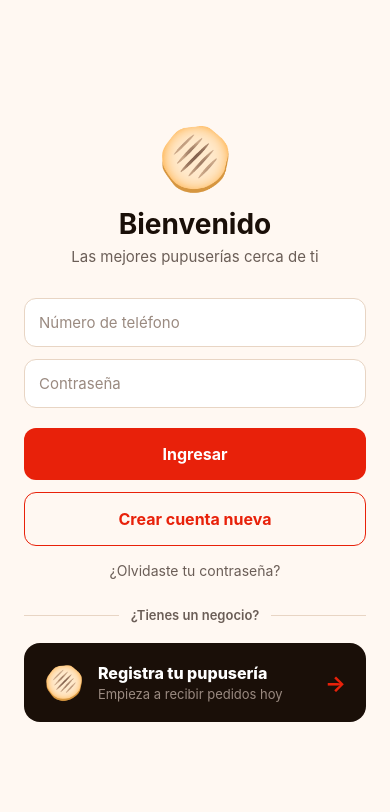
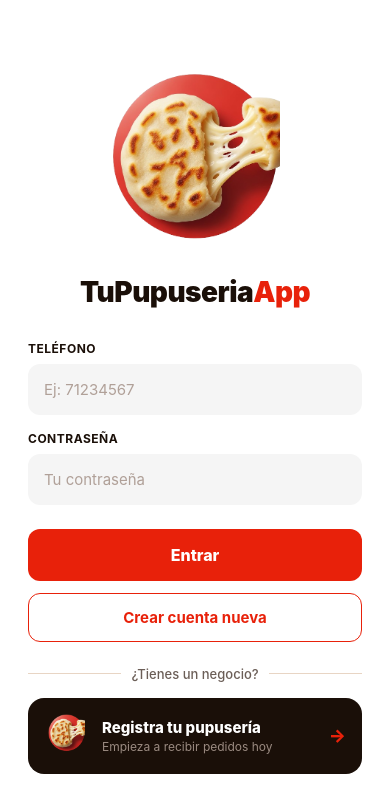
Before and after one commit to cjwarx12/tupupuseriaapp, a React Native app: screen /Login in a window 390 px wide. Shown: the top 812 px of the page. Built offline with nearby package versions, Linux system fonts and the light colour scheme; no server answers.

Commit message:
Fase 3 - Logo oficial agregado en SplashScreen y LoginScreen

```diff
--- a/AppNavigator.js
+++ b/AppNavigator.js
@@ -41,7 +41,6 @@ export default function AppNavigator() {
             if (user) {
                 setVerificando(true);
                 try {
-                    // Paso 1 — verificar si es dueño
                     const qPupuseria = query(
                         collection(db, 'pupuserias'),
                         where('dueno_uid', '==', user.uid)
@@ -55,7 +54,6 @@ export default function AppNavigator() {
                         setNombrePupuseria(datosPupuseria.nombre);
                         setPupuseriaId(idPupuseria);
 
-                        // Paso 2 — verificar suscripción directo al servidor (sin caché)
                         const qSuscripcion = query(
                             collection(db, 'suscripciones'),
                             where('dueno_uid', '==', user.uid)
@@ -95,7 +93,7 @@ export default function AppNavigator() {
 
     if (mostrarSplash || usuario === undefined || verificando) {
         return (
-            <View style={{ flex:1, justifyContent:'center', alignItems:'center', backgroundColor:'#E8210A' }}>
+            <View style={{ flex: 1, justifyContent: 'center', alignItems: 'center', backgroundColor: '#FFFFFF' }}>
                 <SplashScreen />
             </View>
         );
--- a/screens/LoginScreen.js
+++ b/screens/LoginScreen.js
@@ -1,5 +1,9 @@
-import { View, Text, TextInput, TouchableOpacity, StyleSheet, Alert } from 'react-native';
 import { useState } from 'react';
+import {
+    View, Text, TextInput, TouchableOpacity,
+    StyleSheet, Alert, ActivityIndicator,
+    KeyboardAvoidingView, Platform, ScrollView, Image
+} from 'react-native';
 import { signInWithEmailAndPassword } from 'firebase/auth';
 import { auth, telefonoACorreo } from '../firebaseConfig';
 
@@ -8,109 +12,255 @@ export default function LoginScreen({ navigation }) {
     const [contrasena, setContrasena] = useState('');
     const [cargando, setCargando] = useState(false);
 
-    const ingresar = async () => {
-        if (!telefono || !contrasena) {
-            Alert.alert('Error', 'Por favor completa todos los campos');
+    const iniciarSesion = async () => {
+        if (!telefono.trim() || telefono.length < 8) {
+            Alert.alert('Error', 'Ingresa tu número de teléfono de 8 dígitos.');
+            return;
+        }
+        if (!contrasena || contrasena.length < 6) {
+            Alert.alert('Error', 'Ingresa tu contraseña.');
             return;
         }
         setCargando(true);
         try {
-            const correo = telefonoACorreo(telefono);
+            const correo = telefonoACorreo(telefono.trim());
             await signInWithEmailAndPassword(auth, correo, contrasena);
         } catch (error) {
-            Alert.alert('Error', 'Número o contraseña incorrectos');
+            if (error.code === 'auth/user-not-found' || error.code === 'auth/wrong-password' || error.code === 'auth/invalid-credential') {
+                Alert.alert('Error', 'Teléfono o contraseña incorrectos.');
+            } else {
+                Alert.alert('Error', 'No se pudo iniciar sesión. Intenta de nuevo.');
+            }
         }
         setCargando(false);
     };
 
     return (
-        <View style={styles.container}>
+        <KeyboardAvoidingView
+            style={{ flex: 1 }}
+            behavior={Platform.OS === 'ios' ? 'padding' : 'height'}
+        >
+            <ScrollView
+                contentContainerStyle={styles.container}
+                keyboardShouldPersistTaps="handled"
+            >
+                {/* Logo + nombre */}
+                <View style={styles.logoContainer}>
+                    <Image
+                        source={require('../assets/logo-tupupuseria-final-perfecto.png')}
+                        style={styles.logo}
+                        resizeMode="contain"
+                    />
+                    <Text style={styles.nombre}>
+                        <Text style={styles.nombreNegro}>TuPupuseria</Text>
+                        <Text style={styles.nombreRojo}>App</Text>
+                    </Text>
+                </View>
 
-            {/* SECCIÓN CLIENTES */}
-            <View style={styles.header}>
-                <Text style={styles.emoji}>🫓</Text>
-                <Text style={styles.titulo}>Bienvenido</Text>
-                <Text style={styles.subtitulo}>Las mejores pupuserías cerca de ti</Text>
-            </View>
+                {/* Campos */}
+                <View style={styles.grupo}>
+                    <Text style={styles.label}>Teléfono</Text>
+                    <TextInput
+                        style={styles.input}
+                        placeholder="Ej: 71234567"
+                        placeholderTextColor="#B0A098"
+                        value={telefono}
+                        onChangeText={setTelefono}
+                        keyboardType="phone-pad"
+                        maxLength={8}
+                    />
+                </View>
 
-            <View style={styles.formulario}>
-                <TextInput style={styles.input} placeholder='Número de teléfono'
-                    placeholderTextColor='#9A8A80' keyboardType='phone-pad' maxLength={8}
-                    value={telefono} onChangeText={setTelefono} />
-                <TextInput style={styles.input} placeholder='Contraseña'
-                    placeholderTextColor='#9A8A80' secureTextEntry
-                    value={contrasena} onChangeText={setContrasena} />
-            </View>
+                <View style={styles.grupo}>
+                    <Text style={styles.label}>Contraseña</Text>
+                    <TextInput
+                        style={styles.input}
+                        placeholder="Tu contraseña"
+                        placeholderTextColor="#B0A098"
+                        value={contrasena}
+                        onChangeText={setContrasena}
+                        secureTextEntry
+                    />
+                </View>
 
-            <TouchableOpacity style={styles.botonPrincipal} onPress={ingresar} disabled={cargando}>
-                <Text style={styles.botonPrincipalTexto}>
-                    {cargando ? 'Ingresando...' : 'Ingresar'}
-                </Text>
-            </TouchableOpacity>
+                <TouchableOpacity
+                    style={[styles.botonLogin, cargando && styles.botonDesactivado]}
+                    onPress={iniciarSesion}
+                    disabled={cargando}
+                >
+                    {cargando ? (
+                        <ActivityIndicator color="#FFFFFF" />
+                    ) : (
+                        <Text style={styles.botonLoginTexto}>Entrar</Text>
+                    )}
+                </TouchableOpacity>
 
-            <TouchableOpacity style={styles.botonSecundario}
-                onPress={() => navigation.navigate('Registro')}>
-                <Text style={styles.botonSecundarioTexto}>Crear cuenta nueva</Text>
-            </TouchableOpacity>
+                {/* Crear cuenta */}
+                <TouchableOpacity
+                    style={styles.botonCrear}
+                    onPress={() => navigation.navigate('Registro')}
+                >
+                    <Text style={styles.botonCrearTexto}>Crear cuenta nueva</Text>
+                </TouchableOpacity>
 
-            <TouchableOpacity>
-                <Text style={styles.linkTexto}>¿Olvidaste tu contraseña?</Text>
-            </TouchableOpacity>
+                {/* Divider negocio */}
+                <View style={styles.dividerContainer}>
+                    <View style={styles.dividerLinea} />
+                    <Text style={styles.dividerTexto}>¿Tienes un negocio?</Text>
+                    <View style={styles.dividerLinea} />
+                </View>
 
-            {/* DIVISOR */}
-            <View style={styles.divisor}>
-                <View style={styles.divisorLinea} />
-                <Text style={styles.divisorTexto}>¿Tienes un negocio?</Text>
-                <View style={styles.divisorLinea} />
-            </View>
+                {/* Tarjeta registrar pupusería */}
+                <TouchableOpacity
+                    style={styles.tarjetaPupuseria}
+                    onPress={() => navigation.navigate('RegistroPupuseria')}
+                >
+                    <Image
+                        source={require('../assets/logo-tupupuseria-final-perfecto.png')}
+                        style={styles.tarjetaLogo}
+                        resizeMode="contain"
+                    />
+                    <View style={styles.tarjetaTextos}>
+                        <Text style={styles.tarjetaTitulo}>Registra tu pupusería</Text>
+                        <Text style={styles.tarjetaSub}>Empieza a recibir pedidos hoy</Text>
+                    </View>
+                    <Text style={styles.tarjetaFlecha}>→</Text>
+                </TouchableOpacity>
 
-            {/* SECCIÓN NEGOCIOS */}
-            <TouchableOpacity
-                style={styles.botonNegocio}
-                onPress={() => navigation.navigate('RegistroPupuseria')}>
-                <View style={styles.botonNegocioContenido}>
-                    <Text style={styles.botonNegocioEmoji}>🫓</Text>
-                    <View>
-                        <Text style={styles.botonNegocioTitulo}>Registra tu pupusería</Text>
-                        <Text style={styles.botonNegocioSub}>Empieza a recibir pedidos hoy</Text>
-                    </View>
-                    <Text style={styles.botonNegocioFlecha}>→</Text>
-                </View>
-            </TouchableOpacity>
-
-        </View>
+            </ScrollView>
+        </KeyboardAvoidingView>
     );
 }
 
 const styles = StyleSheet.create({
-    container: { flex:1, backgroundColor:'#FFF8F2', padding:24, justifyContent:'center' },
+    container: {
+        flexGrow: 1,
+        backgroundColor: '#FFFFFF',
+        alignItems: 'center',
+        justifyContent: 'center',
+        padding: 28,
+        paddingTop: 40,
+        paddingBottom: 40,
+    },
 
-    // Clientes
-    header: { alignItems:'center', marginBottom:32 },
-    emoji: { fontSize:60, marginBottom:12 },
-    titulo: { fontSize:28, fontWeight:'bold', color:'#1A0F08', marginBottom:6 },
-    subtitulo: { fontSize:15, color:'#6B5E57', textAlign:'center' },
-    formulario: { gap:12, marginBottom:20 },
-    input: { backgroundColor:'#FFFFFF', borderWidth:1.5, borderColor:'#E8D5C4',
-        borderRadius:12, padding:14, fontSize:15, color:'#1A0F08' },
-    botonPrincipal: { backgroundColor:'#E8210A', borderRadius:12, padding:16,
-        alignItems:'center', marginBottom:12 },
-    botonPrincipalTexto: { color:'#FFFFFF', fontSize:16, fontWeight:'bold' },
-    botonSecundario: { borderWidth:1.5, borderColor:'#E8210A', borderRadius:12,
-        padding:16, alignItems:'center', marginBottom:16 },
-    botonSecundarioTexto: { color:'#E8210A', fontSize:16, fontWeight:'bold' },
-    linkTexto: { color:'#6B5E57', textAlign:'center', fontSize:14 },
+    logoContainer: {
+        alignItems: 'center',
+        marginBottom: 32,
+    },
+    logo: {
+        width: 200,
+        height: 200,
+    },
+    nombre: {
+        fontSize: 28,
+        letterSpacing: -0.5,
+        marginTop: 4,
+    },
+    nombreNegro: {
+        color: '#1A0F08',
+        fontWeight: '900',
+    },
+    nombreRojo: {
+        color: '#E8210A',
+        fontWeight: '900',
+    },
 
-    // Divisor
-    divisor: { flexDirection:'row', alignItems:'center', gap:12, marginTop:28, marginBottom:20 },
-    divisorLinea: { flex:1, height:1, backgroundColor:'#E8D5C4' },
-    divisorTexto: { fontSize:13, color:'#6B5E57', fontWeight:'600' },
+    grupo: { marginBottom: 16, width: '100%' },
+    label: {
+        fontSize: 12,
+        fontWeight: '700',
+        color: '#1A0F08',
+        marginBottom: 8,
+        textTransform: 'uppercase',
+        letterSpacing: 0.5,
+    },
+    input: {
+        backgroundColor: '#F5F5F5',
+        borderRadius: 12,
+        padding: 16,
+        fontSize: 15,
+        color: '#1A0F08',
+    },
 
-    // Negocios
-    botonNegocio: { backgroundColor:'#1A0F08', borderRadius:16, padding:20 },
-    botonNegocioContenido: { flexDirection:'row', alignItems:'center', gap:14 },
-    botonNegocioEmoji: { fontSize:32 },
-    botonNegocioTitulo: { fontSize:16, fontWeight:'800', color:'#FFFFFF', marginBottom:3 },
-    botonNegocioSub: { fontSize:13, color:'#9A8A80' },
-    botonNegocioFlecha: { marginLeft:'auto', fontSize:22, color:'#E8210A', fontWeight:'bold' },
+    botonLogin: {
+        backgroundColor: '#E8210A',
+        borderRadius: 12,
+        padding: 16,
+        alignItems: 'center',
+        width: '100%',
+        marginTop: 8,
+        marginBottom: 12,
+    },
+    botonDesactivado: { opacity: 0.6 },
+    botonLoginTexto: {
+        color: '#FFFFFF',
+        fontSize: 16,
+        fontWeight: '800',
+    },
+
+    botonCrear: {
+        borderWidth: 1.5,
+        borderColor: '#E8210A',
+        borderRadius: 12,
+        padding: 14,
+        alignItems: 'center',
+        width: '100%',
+        marginBottom: 24,
+    },
+    botonCrearTexto: {
+        color: '#E8210A',
+        fontSize: 15,
+        fontWeight: '700',
+    },
+
+    dividerContainer: {
+        flexDirection: 'row',
+        alignItems: 'center',
+        width: '100%',
+        marginBottom: 16,
+        gap: 10,
+    },
+    dividerLinea: {
+        flex: 1,
+        height: 1,
+        backgroundColor: '#E8D5C4',
+    },
+    dividerTexto: {
+        fontSize: 13,
+        color: '#6B5E57',
+        fontWeight: '500',
+    },
+
+    tarjetaPupuseria: {
+        backgroundColor: '#1A0F08',
+        borderRadius: 16,
+        padding: 16,
+        flexDirection: 'row',
+        alignItems: 'center',
+        width: '100%',
+        gap: 14,
+    },
+    tarjetaLogo: {
+        width: 44,
+        height: 44,
+        borderRadius: 10,
+    },
+    tarjetaTextos: {
+        flex: 1,
+    },
+    tarjetaTitulo: {
+        fontSize: 15,
+        fontWeight: '800',
+        color: '#FFFFFF',
+    },
+    tarjetaSub: {
+        fontSize: 12,
+        color: '#9A8A80',
+        marginTop: 2,
+    },
+    tarjetaFlecha: {
+        fontSize: 18,
+        color: '#E8210A',
+        fontWeight: '800',
+    },
 });
--- a/screens/SplashScreen.js
+++ b/screens/SplashScreen.js
@@ -1,11 +1,42 @@
-import { View, Text, StyleSheet } from 'react-native';
+import { View, Image, StyleSheet, Animated, Text } from 'react-native';
+import { useEffect, useRef } from 'react';
 
 export default function SplashScreen() {
+    const scaleAnim = useRef(new Animated.Value(0.8)).current;
+    const opacityAnim = useRef(new Animated.Value(0)).current;
+
+    useEffect(() => {
+        Animated.parallel([
+            Animated.spring(scaleAnim, {
+                toValue: 1,
+                tension: 40,
+                friction: 6,
+                useNativeDriver: true,
+            }),
+            Animated.timing(opacityAnim, {
+                toValue: 1,
+                duration: 600,
+                useNativeDriver: true,
+            }),
+        ]).start();
+    }, []);
+
     return (
         <View style={styles.container}>
-        <Text style={styles.emoji}>🫓</Text>
-        <Text style={styles.titulo}>TuPupuseriaApp</Text>
-        <Text style={styles.subtitulo}>Las mejores pupuserías cerca de ti</Text>
+            <Animated.View style={[styles.contenido, {
+                transform: [{ scale: scaleAnim }],
+                opacity: opacityAnim,
+            }]}>
+                <Image
+                    source={require('../assets/logo-tupupuseria-final-perfecto.png')}
+                    style={styles.logo}
+                    resizeMode="contain"
+                />
+                <Text style={styles.nombre}>
+                    <Text style={styles.nombreNegro}>TuPupuseria</Text>
+                    <Text style={styles.nombreRojo}>App</Text>
+                </Text>
+            </Animated.View>
         </View>
     );
 }
@@ -13,23 +44,28 @@ export default function SplashScreen() {
 const styles = StyleSheet.create({
     container: {
         flex: 1,
-        backgroundColor: '#E8210A',
+        backgroundColor: '#FFFFFF',
         alignItems: 'center',
         justifyContent: 'center',
     },
-    emoji: {
-        fontSize: 80,
-        marginBottom: 20,
+    contenido: {
+        alignItems: 'center',
     },
-    titulo: {
+    logo: {
+        width: 260,
+        height: 260,
+    },
+    nombre: {
         fontSize: 32,
-        fontWeight: 'bold',
-        color: '#FFFFFF',
-        marginBottom: 10,
+        letterSpacing: -0.5,
+        marginTop: 8,
     },
-    subtitulo: {
-        fontSize: 16,
-        color: '#FFFFFF',
-        opacity: 0.85,
+    nombreNegro: {
+        color: '#1A0F08',
+        fontWeight: '900',
+    },
+    nombreRojo: {
+        color: '#E8210A',
+        fontWeight: '900',
     },
 });
```
Also changed, not shown: assets/logo-tupupuseria-final-perfecto.png (added).
